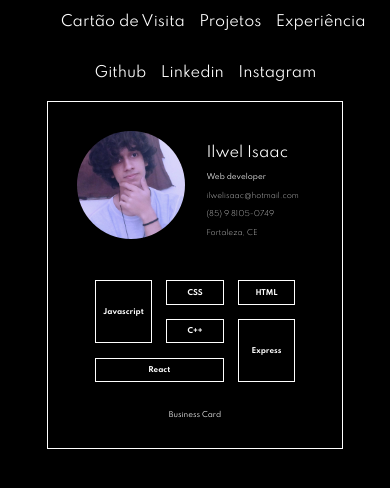
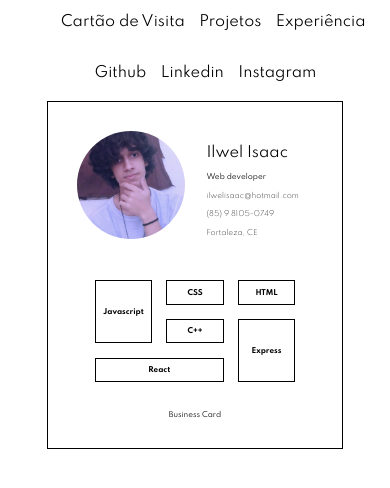
Before and after one commit to Ilwel/curriculum-3, a React (Create React App) app: page / in a window 390 px wide. Shown: the top 488 px of the page. Built offline with nearby package versions, Linux system fonts and the light colour scheme.

Commit message:
theme fix

```diff
--- a/src/App.css
+++ b/src/App.css
@@ -475,7 +475,7 @@
   :root{
 
     font-size: 50%;
-    background-color: black;
+    background-color: white;
 
   }
 
@@ -487,7 +487,13 @@
 
   }
 
-  .l-header .c-social__item{
+  .l-header .c-menu{
+
+    color: black;
+
+  }
+
+  /* .l-header .c-social__item{
 
     color: white;
 
@@ -497,16 +503,30 @@
 
     color: white;
 
-  }
+  } */
 
-  .c-card .c-card__progress-bar{
+  /* .c-card .c-card__progress-bar{
 
     background-color: white;
 
+  } */
+
+  .c-card__tec-item{
+
+    border-color: black;
+
   }
 
-  .c-content .c-card{
+  .c-hero .c-card{
 
+    color: black;
+    border-color: black;
+
+  }
+
+  .c-card__tec .is-hover, .c-projects .is-hover, .c-experience .is-hover{
+
+    background-color: black;
     color: white;
 
   }
@@ -523,9 +543,9 @@
 
   }
 
-  .l-header .c-social__item::after, .c-card__see-more::after{
+  .l-header .c-menu__item::after{
 
-    border-color: white;
+    border-color: black;
 
   }
 
```
